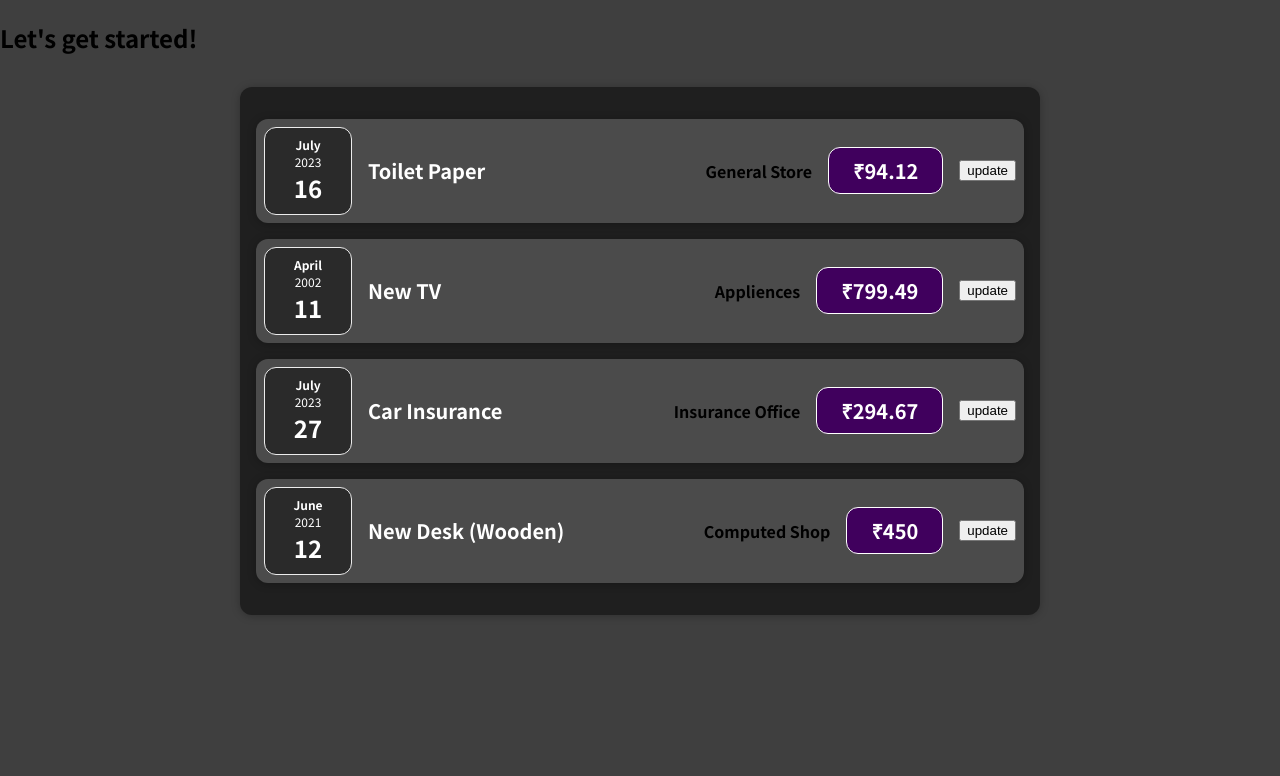
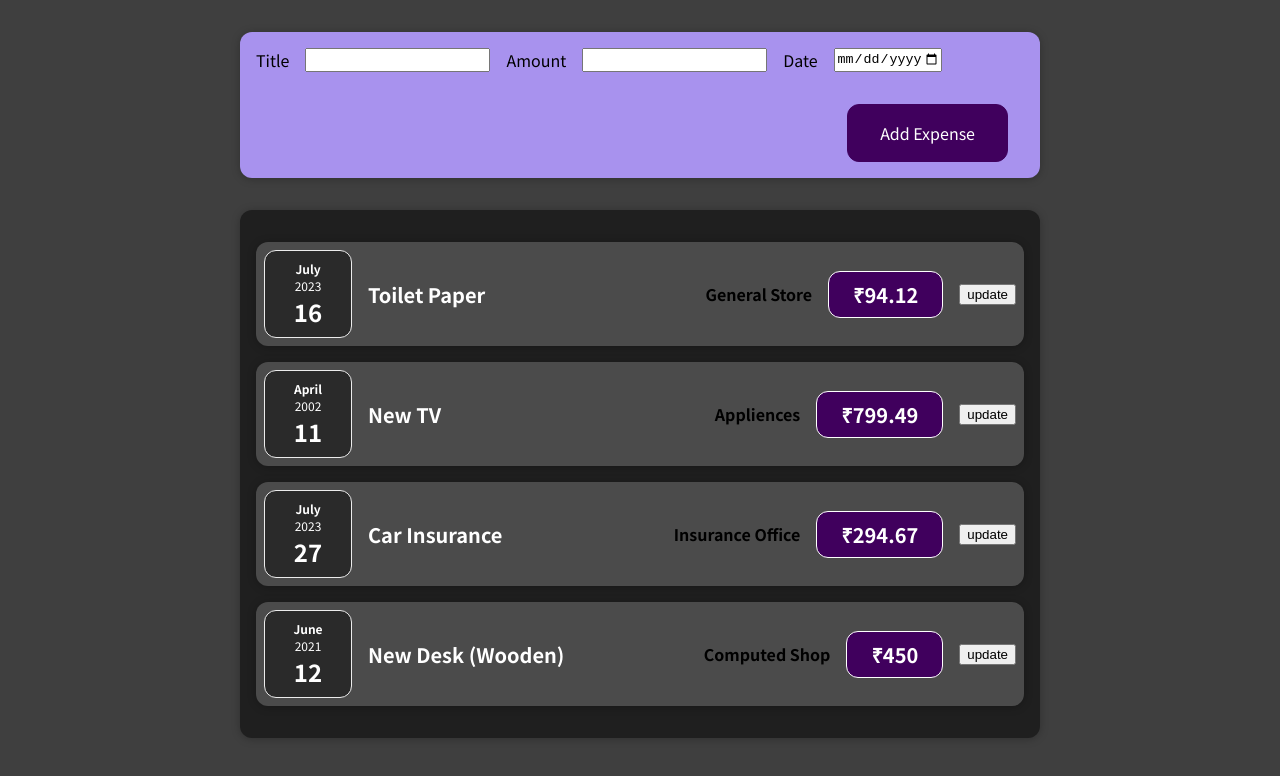
Before and after one commit to PoojaDL/Passing-Data, a React (Create React App) app: page / in a window 1280 px wide. Shown: the top 776 px of the page. Built offline with nearby package versions, Linux system fonts and the light colour scheme.

Commit message:
Console log everything user type using venila js

```diff
--- a/src/App.js
+++ b/src/App.js
@@ -1,4 +1,5 @@
 import Expenses from "./components/Expenses/Expenses";
+import NewExpense from "./components/NewExpense/NewExpense";
 
 const App = () => {
   const expenses = [
@@ -34,7 +35,7 @@
 
   return (
     <div>
-      <h2>Let's get started!</h2>
+      <NewExpense />
       <Expenses expenses={expenses}></Expenses>
     </div>
   );
--- a/src/components/Expenses/Expenses.js
+++ b/src/components/Expenses/Expenses.js
@@ -3,34 +3,17 @@
 import "./Expenses.css";
 
 const Expenses = (props) => {
-  return (
-    <Card className="expenses">
-      <ExpenseItem
-        title={props.expenses[0].title}
-        amount={props.expenses[0].amount}
-        date={props.expenses[0].date}
-        locationOfExpenditure={props.expenses[0].locationOfExpenditure}
-      ></ExpenseItem>
-      <ExpenseItem
-        title={props.expenses[1].title}
-        amount={props.expenses[1].amount}
-        date={props.expenses[1].date}
-        locationOfExpenditure={props.expenses[1].locationOfExpenditure}
-      ></ExpenseItem>
-      <ExpenseItem
-        title={props.expenses[2].title}
-        amount={props.expenses[2].amount}
-        date={props.expenses[2].date}
-        locationOfExpenditure={props.expenses[2].locationOfExpenditure}
-      ></ExpenseItem>
-      <ExpenseItem
-        title={props.expenses[3].title}
-        amount={props.expenses[3].amount}
-        date={props.expenses[3].date}
-        locationOfExpenditure={props.expenses[3].locationOfExpenditure}
-      ></ExpenseItem>
-    </Card>
-  );
+  const newItemList = props.expenses.map((expenses, index) => (
+    <ExpenseItem
+      key={index}
+      title={expenses.title}
+      amount={expenses.amount}
+      date={expenses.date}
+      locationOfExpenditure={expenses.locationOfExpenditure}
+    />
+  ));
+
+  return <Card className="expenses">{newItemList}</Card>;
 };
 
 export default Expenses;
--- /dev/null
+++ b/src/components/NewExpense/ExpenseForm.css
@@ -0,0 +1,26 @@
+.new-expense__controls {
+  display: flex;
+  flex-wrap: wrap;
+  gap: 1rem;
+  margin-bottom: 1rem;
+  text-align: left;
+}
+
+.new-expense__control label {
+  font-weight: bold;
+  margin-bottom: 0.5rem;
+  display: block;
+}
+
+.new-expense__control input {
+  font: inherit;
+  padding: 0.5rem;
+  border-radius: 6px;
+  border: 1px solid #ccc;
+  width: 20rem;
+  max-width: 100%;
+}
+
+.new-expense__actions {
+  text-align: right;
+}
--- /dev/null
+++ b/src/components/NewExpense/ExpenseForm.js
@@ -0,0 +1,38 @@
+// import React, { useState } from "react";
+import "./ExpenseForm.css";
+
+const ExpenseForm = () => {
+  const changedItem = (event) => {
+    console.log(event.target.value);
+  };
+
+  return (
+    <form>
+      <div className="new-expense__controls">
+        <div className="new-expense__controls">
+          <label>Title</label>
+          <input type="text" onChange={changedItem} />
+        </div>
+        <div className="new-expense__controls">
+          <label>Amount</label>
+          <input type="number" min="0.01" step="0.01" onChange={changedItem} />
+        </div>
+        <div className="new-expense__controls">
+          <label>Date</label>
+          <input
+            type="date"
+            min="2020-01-01"
+            max="2023-12-31"
+            onChange={changedItem}
+          />
+        </div>
+      </div>
+
+      <div className="new-expense__actions">
+        <button type="submit">Add Expense</button>
+      </div>
+    </form>
+  );
+};
+
+export default ExpenseForm;
--- /dev/null
+++ b/src/components/NewExpense/NewExpense.css
@@ -0,0 +1,38 @@
+.new-expense {
+  background-color: #a892ee;
+  padding: 1rem;
+  margin: 2rem auto;
+  width: 50rem;
+  max-width: 95%;
+  border-radius: 12px;
+  text-align: center;
+  box-shadow: 0 1px 8px rgba(0, 0, 0, 0.25);
+}
+
+.new-expense button {
+  font: inherit;
+  cursor: pointer;
+  padding: 1rem 2rem;
+  border: 1px solid #40005d;
+  background-color: #40005d;
+  color: white;
+  border-radius: 12px;
+  margin-right: 1rem;
+}
+
+.new-expense button:hover,
+.new-expense button:active {
+  background-color: #510674;
+  border-color: #510674;
+}
+
+.new-expense button.alternative {
+  color: #220131;
+  border-color: transparent;
+  background-color: transparent;
+}
+
+.new-expense button.alternative:hover,
+.new-expense button.alternative:active {
+  background-color: #ddb3f8;
+}
--- /dev/null
+++ b/src/components/NewExpense/NewExpense.js
@@ -0,0 +1,13 @@
+import React from "react";
+import ExpenseForm from "./ExpenseForm";
+import "./NewExpense.css";
+
+const NewExpense = () => {
+  return (
+    <div className="new-expense">
+      <ExpenseForm />
+    </div>
+  );
+};
+
+export default NewExpense;
```
